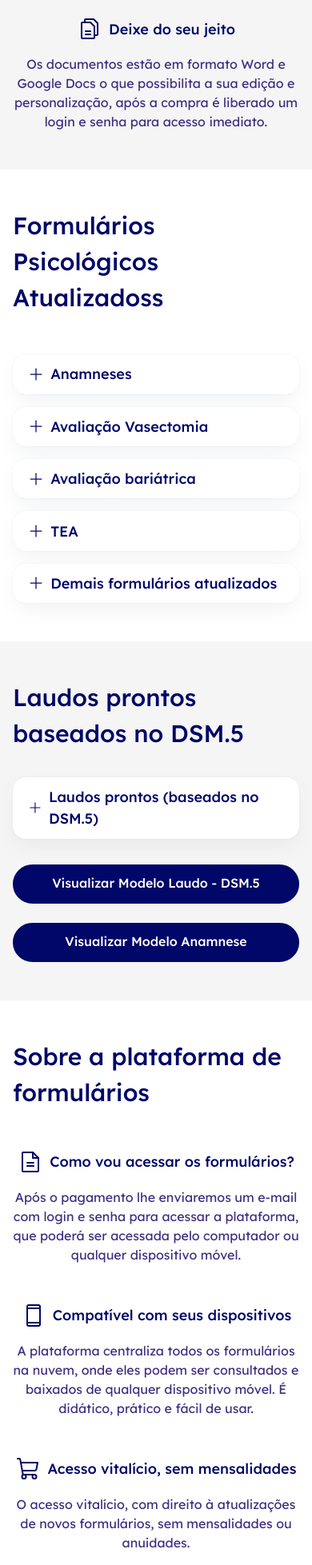
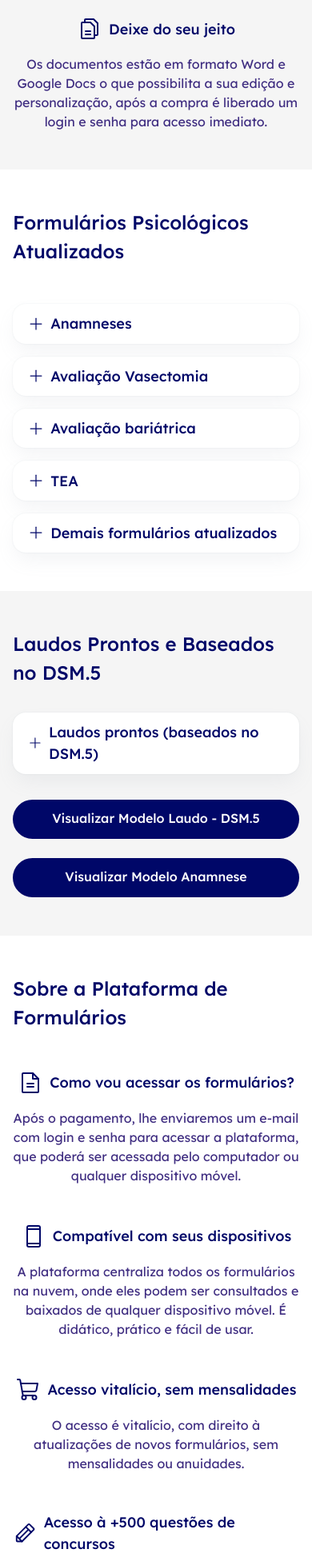
Before and after one commit to izaiasmorais/psiform, a React (Vite) app: page / in a window 390 px wide. Shown: the part 1026-2983 px from the top of the page at 80% size. Built offline with nearby package versions, Linux system fonts and the light colour scheme.

Commit message:
fix: spelling, size and responsiveness bugs

```diff
--- a/src/components/About.tsx
+++ b/src/components/About.tsx
@@ -15,7 +15,7 @@ export function About() {
 				direction="column"
 				id="about"
 			>
-				<GTitle title="Sobre a plataforma de formulários" />
+				<GTitle title="Sobre a Plataforma de Formulários" />
 
 				<SimpleGrid
 					gridTemplateColumns={["1fr", "1fr", "1fr 1fr"]}
@@ -26,7 +26,7 @@ export function About() {
 					<Card
 						icon={<FileText size={32} />}
 						title="Como vou acessar os formulários?"
-						text="Após o pagamento lhe enviaremos um e-mail com login e senha para acessar a plataforma,
+						text="Após o pagamento, lhe enviaremos um e-mail com login e senha para acessar a plataforma,
 						que poderá ser acessada pelo computador ou qualquer dispositivo móvel."
 					/>
 					<Card
@@ -38,12 +38,12 @@ export function About() {
 					<Card
 						icon={<ShoppingCart size={32} />}
 						title="Acesso vitalício, sem mensalidades"
-						text="O acesso vitalício, com direito à atualizações de novos formulários, sem mensalidades ou anuidades."
+						text="O acesso é vitalício, com direito à atualizações de novos formulários, sem mensalidades ou anuidades."
 					/>
 					<Card
 						icon={<Pencil size={32} />}
 						title="Acesso à +500 questões de concursos"
-						text="Tenha acesso a mais de 500 Questões de concursos para psicólogos."
+						text="Tenha acesso a mais de 500 questões de concursos para psicólogos."
 					/>
 				</SimpleGrid>
 			</Flex>
--- a/src/components/Footer.tsx
+++ b/src/components/Footer.tsx
@@ -10,6 +10,14 @@ import { Layout } from "./Layout";
 import { PsiformLogo } from "./PsiformLogo";
 
 export function Footer() {
+	function scrollToTop() {
+		window.scroll({
+			top: 0,
+			left: 0,
+			behavior: "smooth",
+		});
+	}
+
 	return (
 		<Flex bg="blue.900">
 			<Layout>
@@ -40,7 +48,7 @@ export function Footer() {
 						<Link href="https://acesso.psiform.com.br/logar">
 							<Users size={32} />
 						</Link>
-						<Link href="#header">
+						<Link onClick={() => scrollToTop()}>
 							<ArrowFatUp size={32} />
 						</Link>
 					</Flex>
--- a/src/components/Forms.tsx
+++ b/src/components/Forms.tsx
@@ -14,7 +14,7 @@ export function Forms() {
 				direction="column"
 				id="resources"
 			>
-				<GTitle title="Formulários Psicológicos Atualizadoss" />
+				<GTitle title="Formulários Psicológicos Atualizados" />
 
 				<Accordions />
 			</Flex>
--- a/src/components/GTitle.tsx
+++ b/src/components/GTitle.tsx
@@ -6,7 +6,7 @@ interface Props {
 
 export function GTitle({ title }: Props) {
 	return (
-		<Text as="h2" fontWeight="500" fontSize={["3xl", "3xl", "3xl"]}>
+		<Text as="h2" fontWeight="500" fontSize={["2xl", "2xl", "3xl"]}>
 			{title}
 		</Text>
 	);
--- a/src/components/Reports.tsx
+++ b/src/components/Reports.tsx
@@ -15,7 +15,7 @@ export function Reports() {
 					py="3rem"
 					direction="column"
 				>
-					<GTitle title="Laudos prontos baseados no DSM.5" />
+					<GTitle title="Laudos Prontos e Baseados no DSM.5" />
 
 					<Accordion allowToggle mt="2rem" w="full">
 						<GAccordion
```
Also changed, not shown: 1 other file (tests, documents, lock files or other folders).
